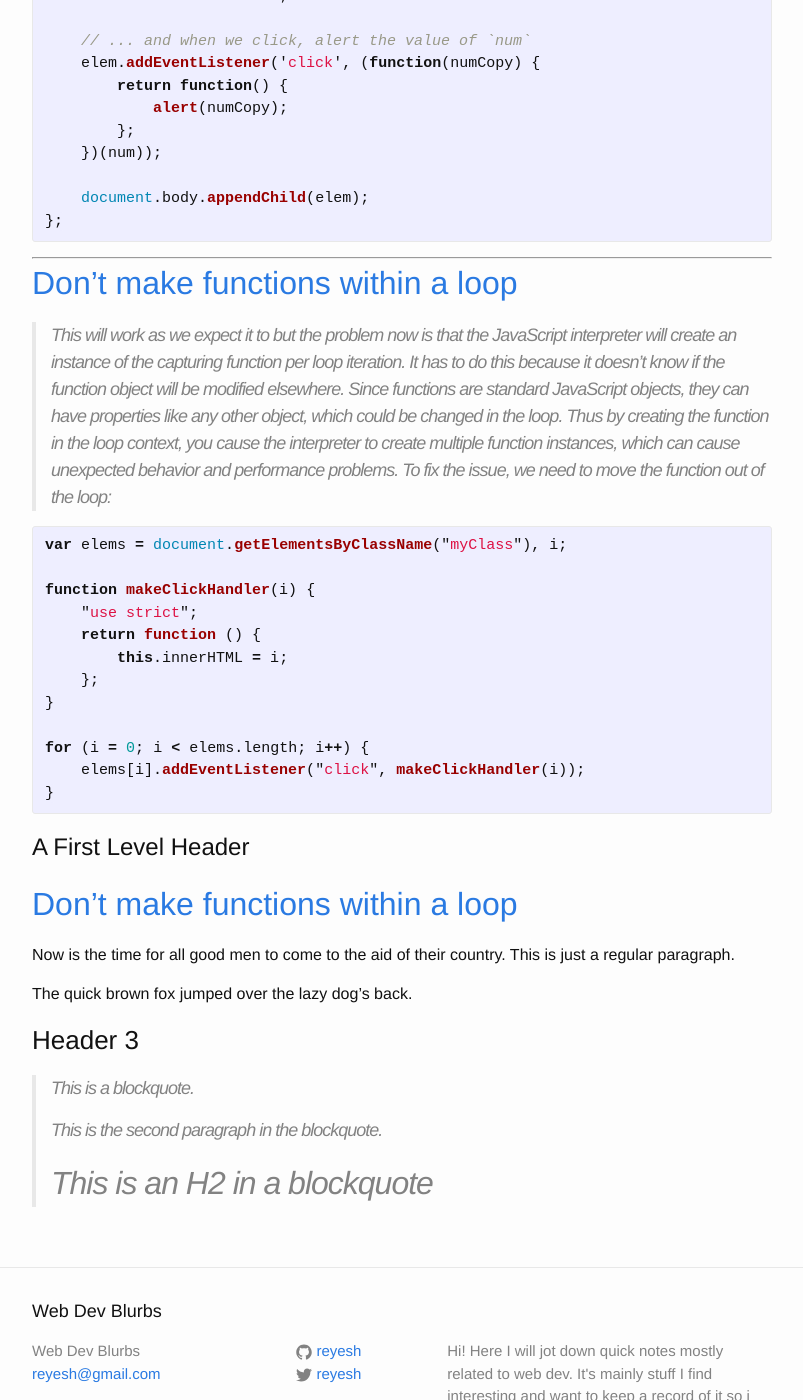
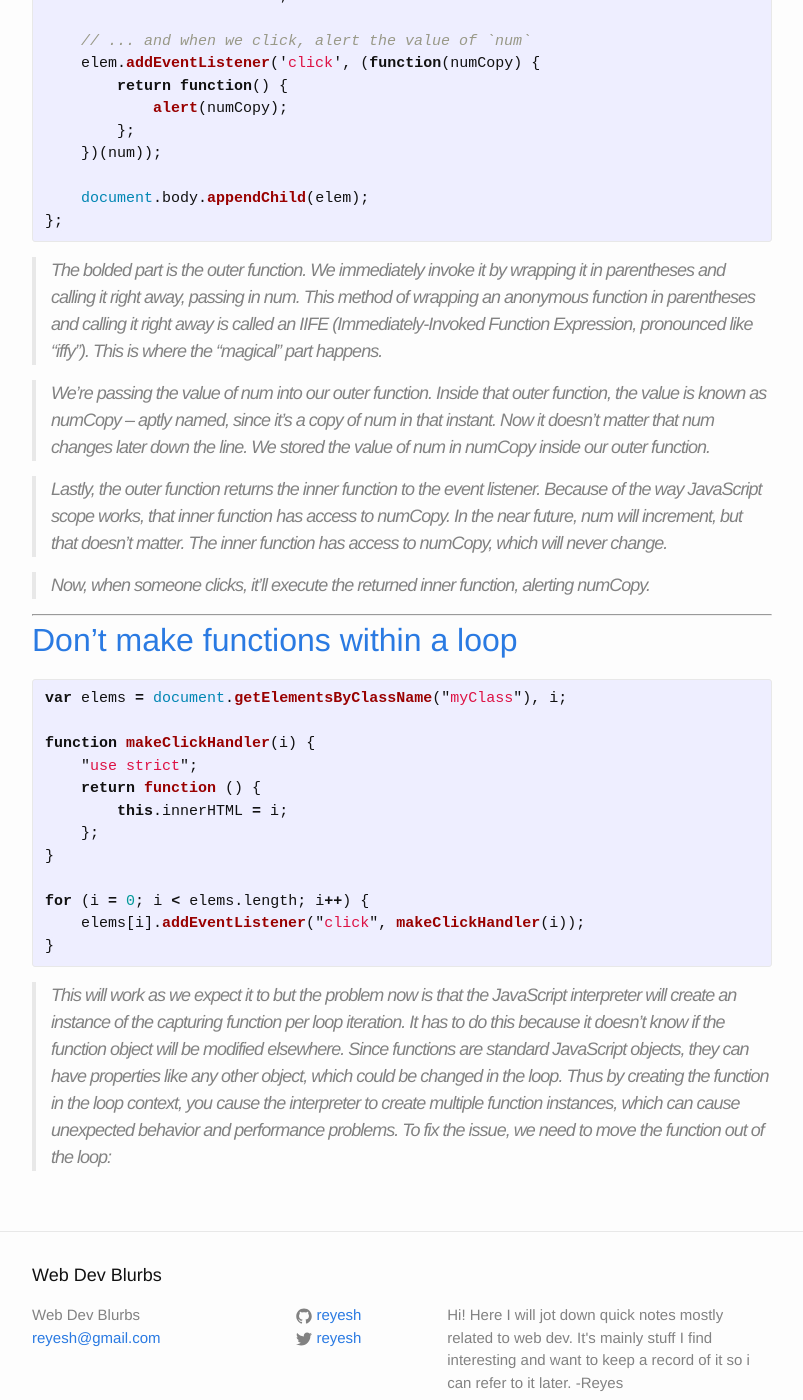
Before and after one commit to reyesh/jb, a Jekyll site: the page built from _posts/2015-11-11-closures-and-event-listeners.markdown, in a window 1280 px wide and 1400 px high, scrolled down 567 px. Shown: the whole window, without its empty margins (238-1041 px from the left). Built offline with Jekyll 4.4.1, drawn with Linux system fonts in a browser that asks for light colours.

Commit message:
fix: post

```diff
--- a/_posts/2015-11-11-closures-and-event-listeners.markdown
+++ b/_posts/2015-11-11-closures-and-event-listeners.markdown
@@ -33,11 +33,17 @@ for (var i = 0; i < nums.length; i++) {
 };
 {% endhighlight %}
 
+>The bolded part is the outer function. We immediately invoke it by wrapping it in parentheses and calling it right away, passing in num. This method of wrapping an anonymous function in parentheses and calling it right away is called an IIFE (Immediately-Invoked Function Expression, pronounced like "iffy"). This is where the "magical" part happens.
+
+>We're passing the value of num into our outer function. Inside that outer function, the value is known as numCopy -- aptly named, since it's a copy of num in that instant. Now it doesn't matter that num changes later down the line. We stored the value of num in numCopy inside our outer function.
+
+>Lastly, the outer function returns the inner function to the event listener. Because of the way JavaScript scope works, that inner function has access to numCopy. In the near future, num will increment, but that doesn't matter. The inner function has access to numCopy, which will never change.
+
+>Now, when someone clicks, it'll execute the returned inner function, alerting numCopy.
+
 ---
 
 ## [Don't make functions within a loop](https://jslinterrors.com/dont-make-functions-within-a-loop)
-
->This will work as we expect it to but the problem now is that the JavaScript interpreter will create an instance of the capturing function per loop iteration. It has to do this because it doesn't know if the function object will be modified elsewhere. Since functions are standard JavaScript objects, they can have properties like any other object, which could be changed in the loop. Thus by creating the function in the loop context, you cause the interpreter to create multiple function instances, which can cause unexpected behavior and performance problems. To fix the issue, we need to move the function out of the loop:
 
 {% highlight javascript %}
 var elems = document.getElementsByClassName("myClass"), i;
@@ -54,23 +60,4 @@ for (i = 0; i < elems.length; i++) {
 }
 {% endhighlight %}
 
-A First Level Header
-====================
-
-[Don't make functions within a loop](https://jslinterrors.com/dont-make-functions-within-a-loop)
----------------------
-
-Now is the time for all good men to come to
-the aid of their country. This is just a
-regular paragraph.
-
-The quick brown fox jumped over the lazy
-dog's back.
-
-### Header 3
-
-> This is a blockquote.
->
-> This is the second paragraph in the blockquote.
->
-> ## This is an H2 in a blockquote
+>This will work as we expect it to but the problem now is that the JavaScript interpreter will create an instance of the capturing function per loop iteration. It has to do this because it doesn't know if the function object will be modified elsewhere. Since functions are standard JavaScript objects, they can have properties like any other object, which could be changed in the loop. Thus by creating the function in the loop context, you cause the interpreter to create multiple function instances, which can cause unexpected behavior and performance problems. To fix the issue, we need to move the function out of the loop:
```
